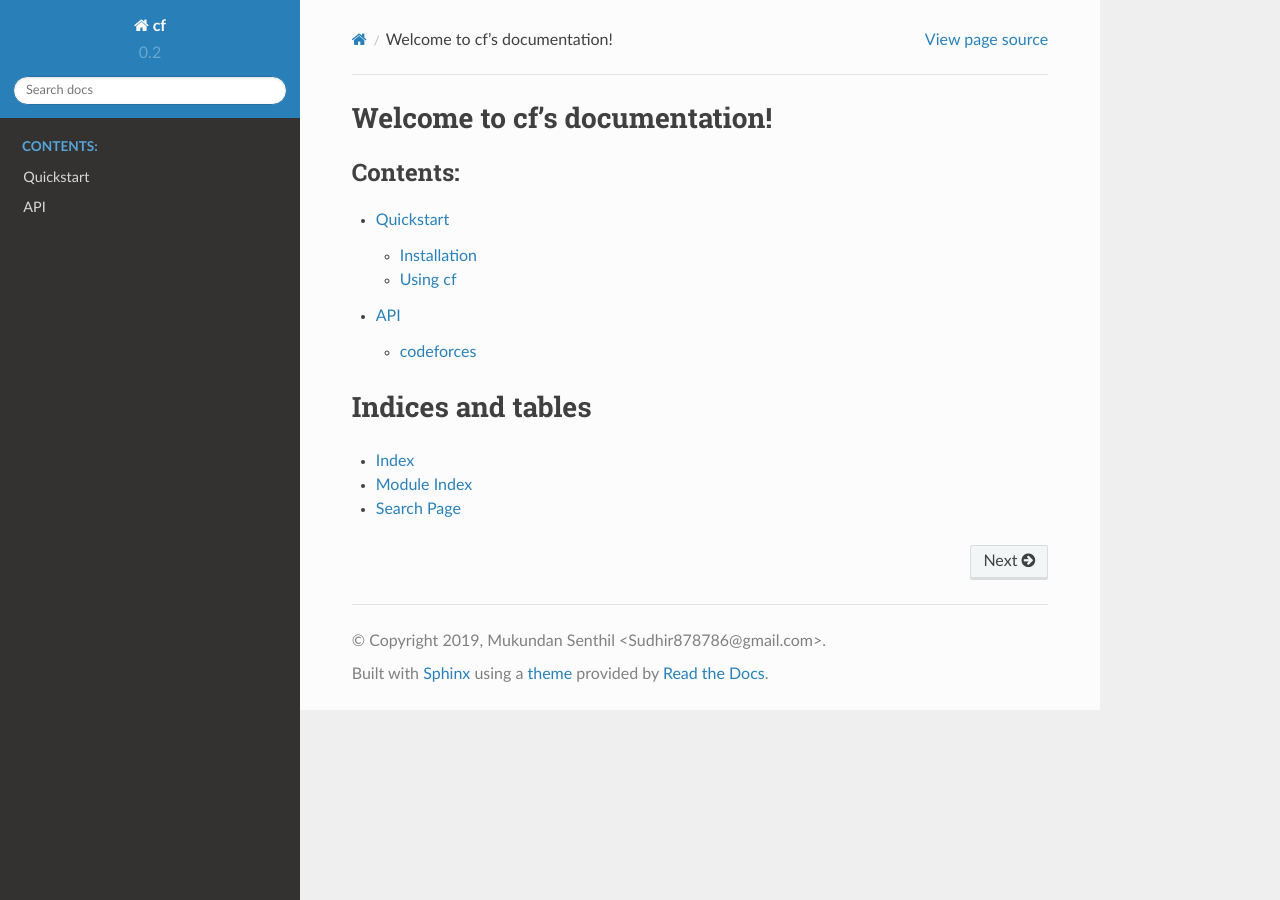
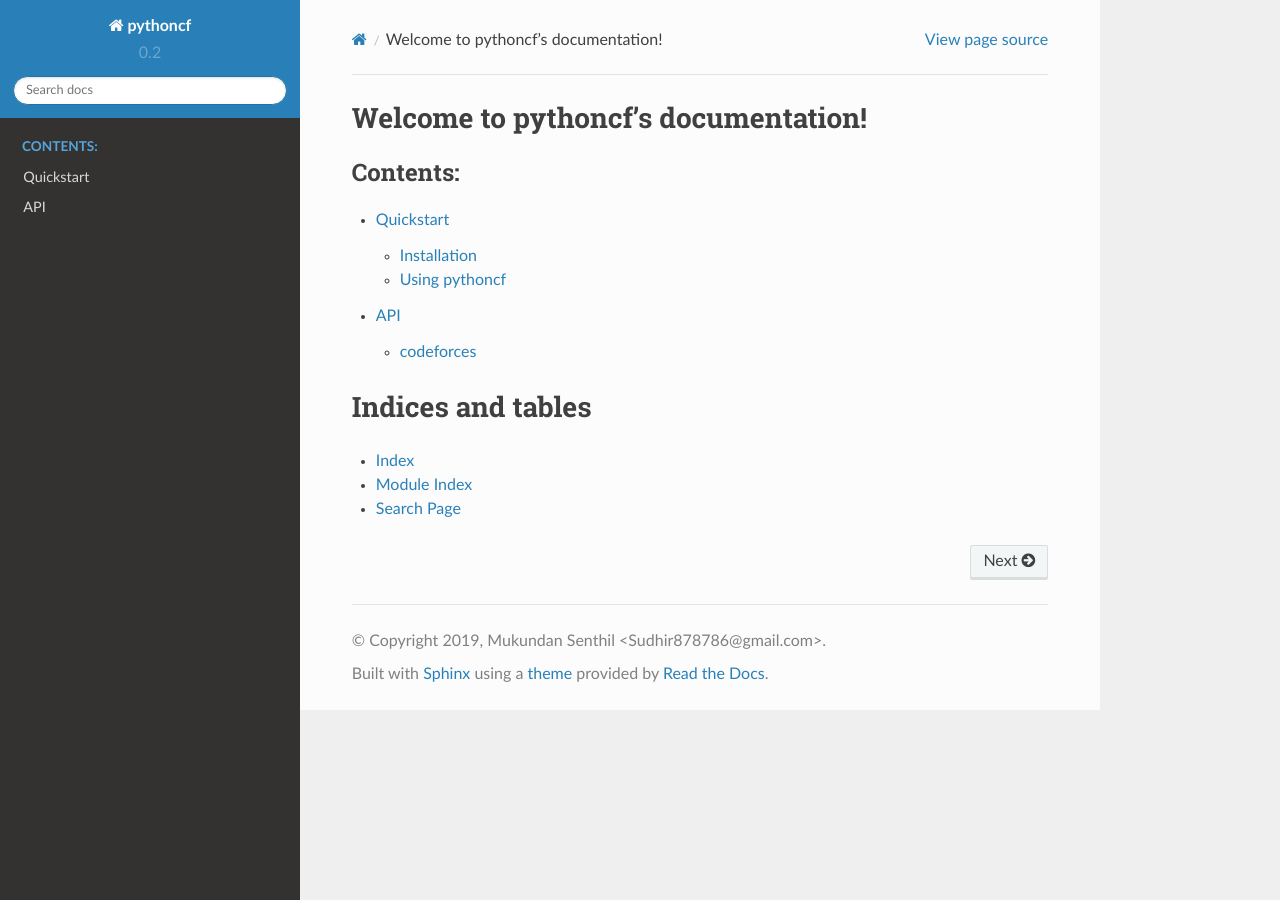
Before and after one commit to Sudhir878786/pythoncf, a Sphinx documentation site: the page built from docs/index.rst, in a window 1280 px wide. Built offline with Sphinx 7.4.7 and the Read the Docs theme 2.0.0, drawn with Linux system fonts in a browser that asks for light colours.

Commit message:
update 1

```diff
--- a/docs/conf.py
+++ b/docs/conf.py
@@ -19,7 +19,7 @@
 
 # -- Project information -----------------------------------------------------
 
-project = 'cf'
+project = 'pythoncf'
 copyright = '2019, Mukundan Senthil <Sudhir878786@gmail.com>'
 author = 'Mukundan Senthil <Sudhir878786@gmail.com>'
 
@@ -134,7 +134,7 @@ latex_elements = {
 # (source start file, target name, title,
 #  author, documentclass [howto, manual, or own class]).
 latex_documents = [
-    (master_doc, 'cf.tex', 'cf Documentation',
+    (master_doc, 'pythoncf.tex', 'pythoncf Documentation',
      'Mukundan Senthil \\textless{}Sudhir878786@gmail.com\\textgreater{}', 'manual'),
 ]
 
@@ -144,7 +144,7 @@ latex_documents = [
 # One entry per manual page. List of tuples
 # (source start file, name, description, authors, manual section).
 man_pages = [
-    (master_doc, 'cf', 'cf Documentation',
+    (master_doc, 'pythoncf', 'pythoncf Documentation',
      [author], 1)
 ]
 
@@ -155,8 +155,8 @@ man_pages = [
 # (source start file, target name, title, author,
 #  dir menu entry, description, category)
 texinfo_documents = [
-    (master_doc, 'cf', 'cf Documentation',
-     author, 'cf', 'One line description of project.',
+    (master_doc, 'pythoncf', 'pythoncf Documentation',
+     author, 'pythoncf', 'One line description of project.',
      'Miscellaneous'),
 ]
 
--- a/docs/index.rst
+++ b/docs/index.rst
@@ -1,9 +1,9 @@
-.. cf documentation master file, created by
+.. pythoncf documentation master file, created by
    sphinx-quickstart on Sun Jan 13 09:21:55 2019.
    You can adapt this file completely to your liking, but it should at least
    contain the root `toctree` directive.
 
-Welcome to cf's documentation!
+Welcome to pythoncf's documentation!
 =============================================
 
 .. toctree::
--- a/docs/usage/quickstart.rst
+++ b/docs/usage/quickstart.rst
@@ -4,11 +4,11 @@ Quickstart
 Installation
 ------------
 
-cf can be installed using ``pip`` as follows:
+pythoncf can be installed using ``pip`` as follows:
 
 .. code-block:: shell
 
-   pip install cf
+   pip install pythoncf
 
 Installation from source can be done from the root of the project with
 the following command.
@@ -17,7 +17,7 @@ the following command.
 
    pip install .
 
-Using cf
+Using pythoncf
 -----------------------
 
 Introduction
```
Also changed, not shown: README.md (+15 -15 lines), setup.py (+5 -5 lines), 3 other files.
